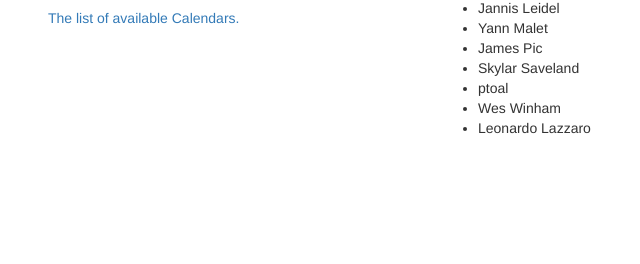
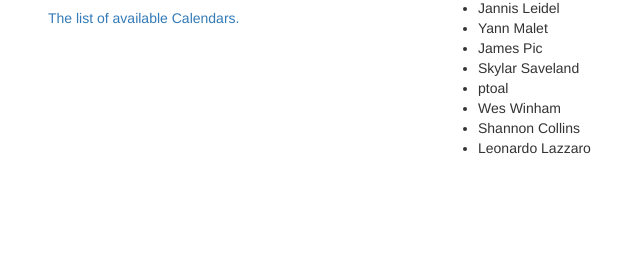
Before and after one commit to llazzaro/django-scheduler-sample, a Django app: template project_sample/templates/homepage.html in a window 1280 px wide. Shown: the part 536-800 px from the top of the page, without its empty margins (22-662 px from the left). Run offline with Django 3.2, Linux system fonts and the light colour scheme; the template is opened without the code that fills it, so the values that code supplies are empty; some libraries are stand-ins or nearby versions.

Commit message:
add Shannon Collins as Contributors

```diff
--- a/project_sample/templates/homepage.html
+++ b/project_sample/templates/homepage.html
@@ -59,6 +59,7 @@
           <li>Skylar Saveland</li>
           <li>ptoal</li>
           <li>Wes Winham</li>
+          <li>Shannon Collins</li>
           <li>Leonardo Lazzaro</li>
       </ul>
 
```
